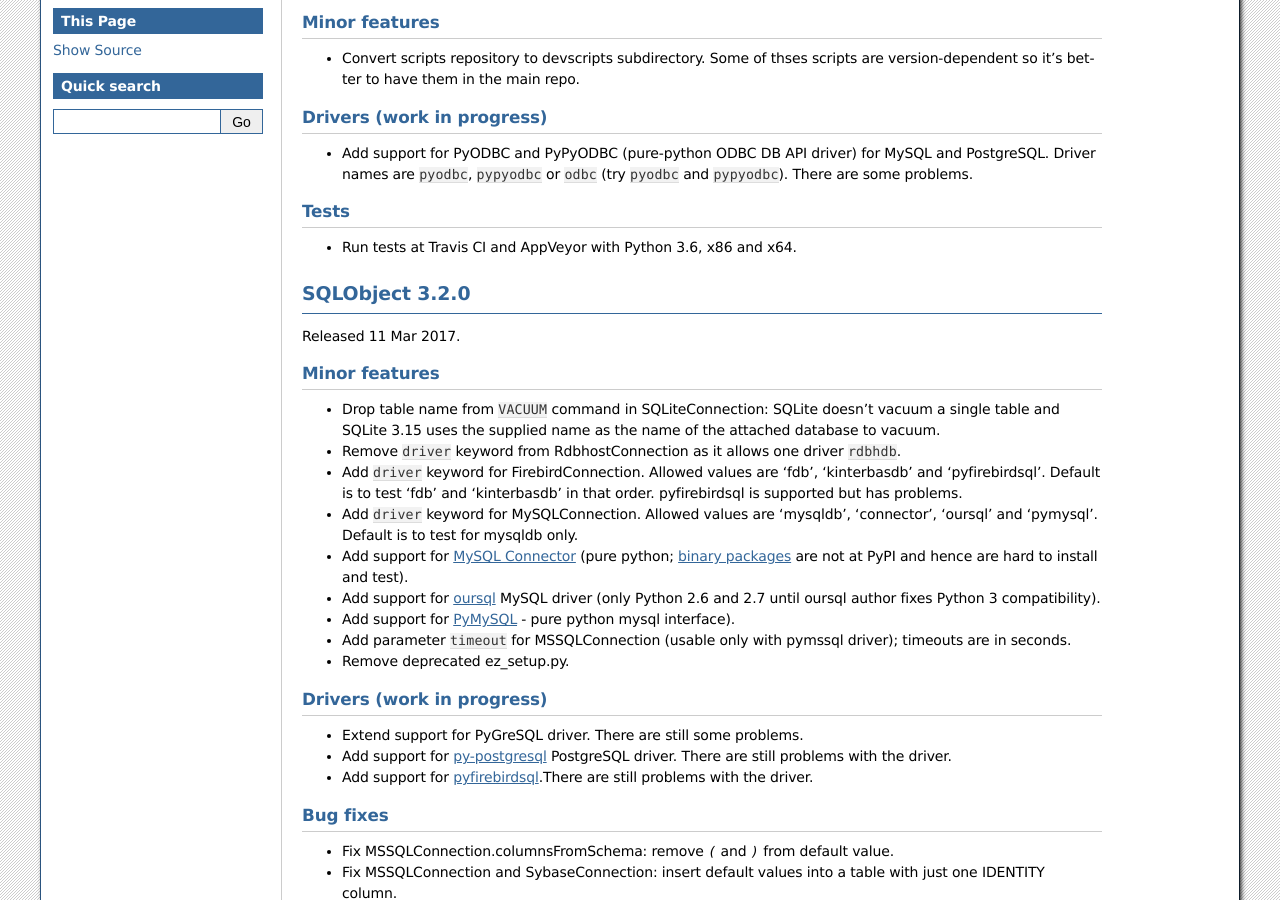
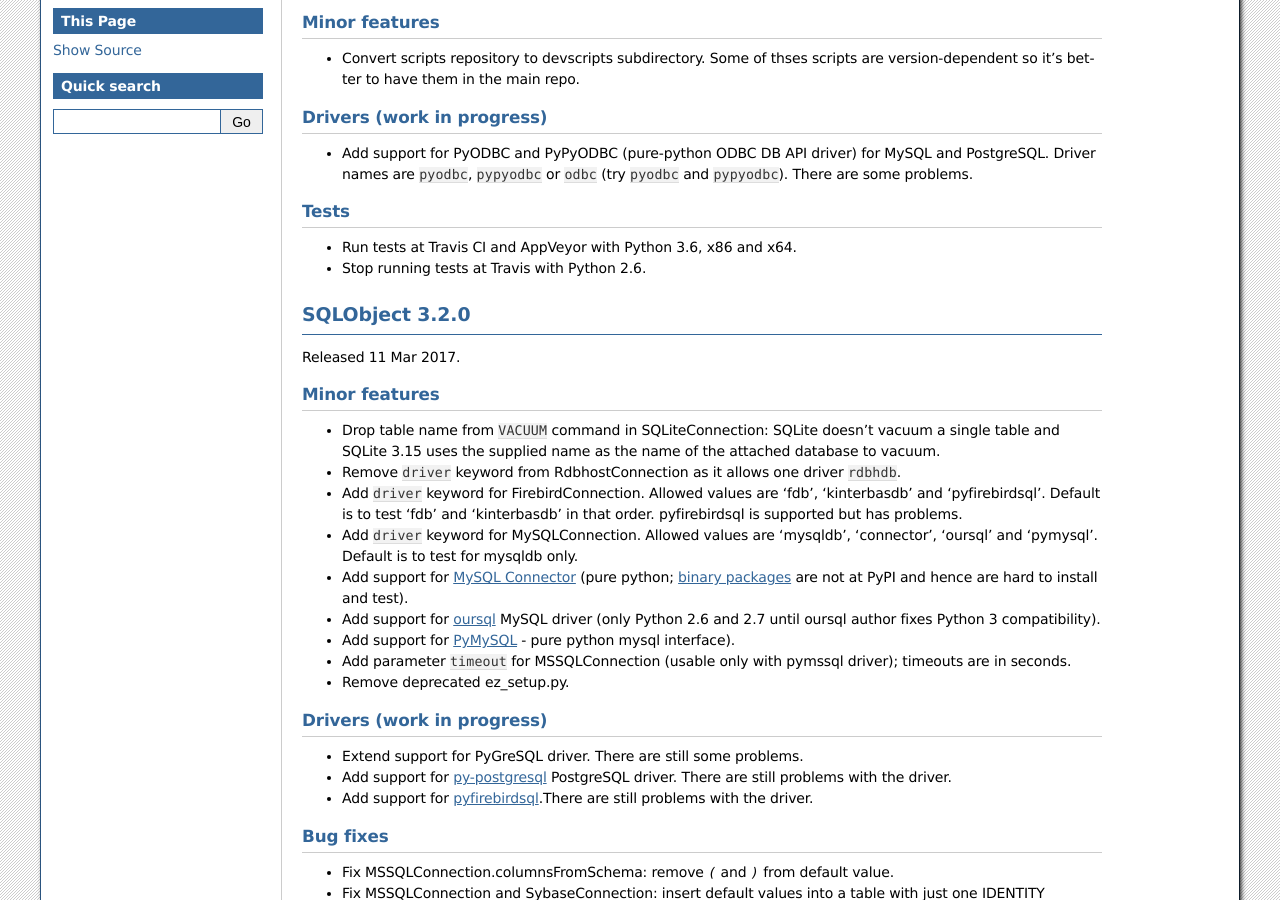
Before and after one commit to sqlobject/sqlobject, a Sphinx documentation site: the page built from docs/News.rst, in a window 1280 px wide and 900 px high, scrolled down 652 px. Built offline with Sphinx 7.4.7, drawn with Linux system fonts in a browser that asks for light colours.

Commit message:
Stop running tests at Travis with Python 2.6.

```diff
--- a/docs/News.rst
+++ b/docs/News.rst
@@ -28,6 +28,8 @@
 -----
 
 * Run tests at Travis CI and AppVeyor with Python 3.6, x86 and x64.
+
+* Stop running tests at Travis with Python 2.6.
 
 SQLObject 3.2.0
 ===============
```
Also changed, not shown: .travis.yml.
